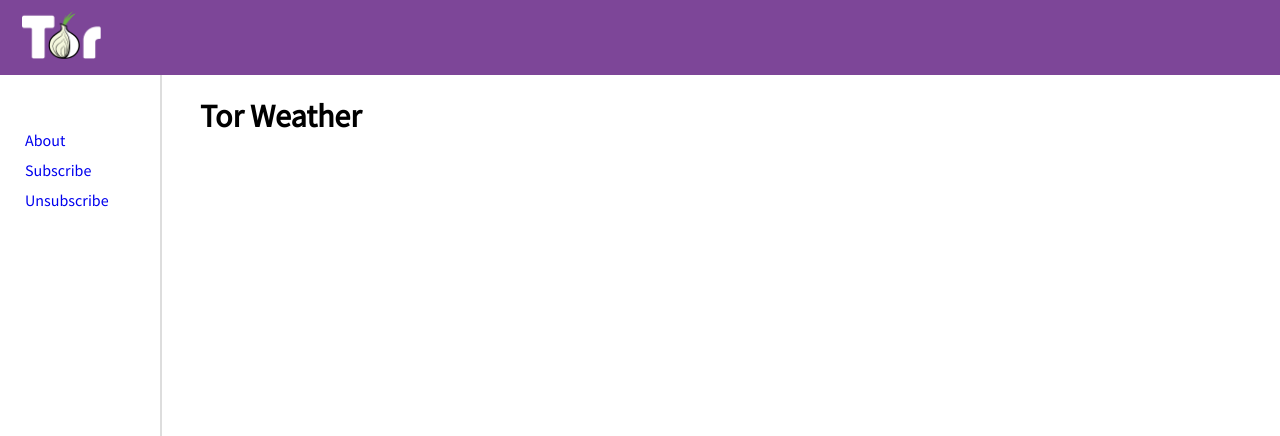
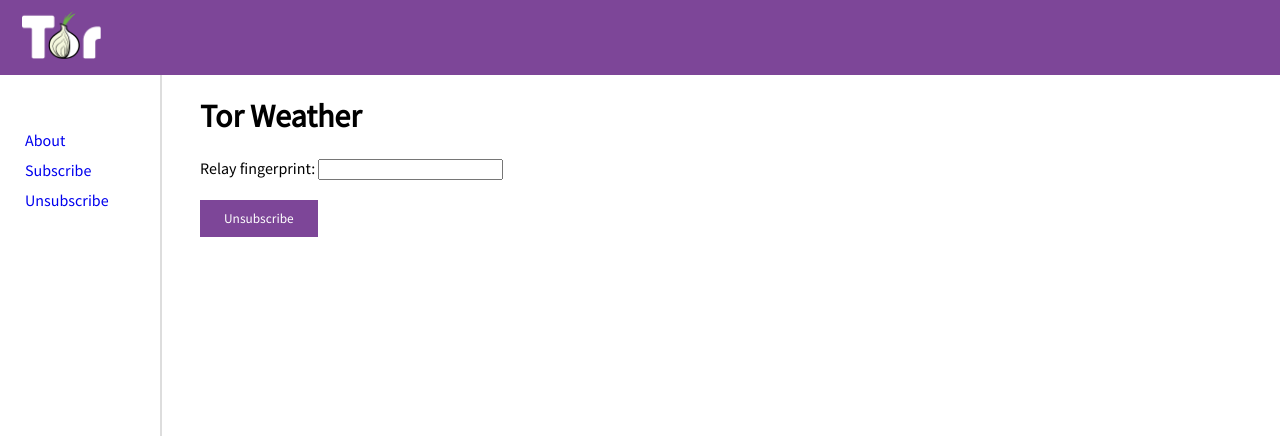
Before and after one commit to Devansh3712/torweather, a Flask app: page /unsubscribe in a window 1280 px wide. Shown: the top 436 px of the page. Run offline with Flask 2, Linux system fonts and the light colour scheme; parts of the project's set-up code (start-up, migrations or seed data) failed here and were passed over.

Commit message:
Update `unsubscribe.html` and `styles.css`

```diff
--- a/torweather/static/styles.css
+++ b/torweather/static/styles.css
@@ -23,6 +23,22 @@
 
 a {
     text-decoration: none;
+}
+
+button {
+    background-color: #7D4698;
+    color: #ffffff;
+    text-align: center;
+    font-family: "Source Sans Pro";
+    font-size: 10pt;
+    padding: 10px 24px;
+    border: none;
+    text-decoration: none;
+    display: inline-block;
+}
+
+button:hover {
+    background-color: #59316B;
 }
 
 .main-nav {
--- a/torweather/templates/unsubscribe.html
+++ b/torweather/templates/unsubscribe.html
@@ -1,2 +1,10 @@
 {% extends "base.html" %}
 {% block title %}Tor Weather - Unsubscribe{% endblock %}
+{% block content %}
+<form action="/unsubscribe" method="POST">
+    <label for="fingerprint">Relay fingerprint:</label>
+    <input type="text" name="fingerprint">
+    <br><br>
+    <button type="submit">Unsubscribe</button>
+</form>
+{% endblock %}
```
